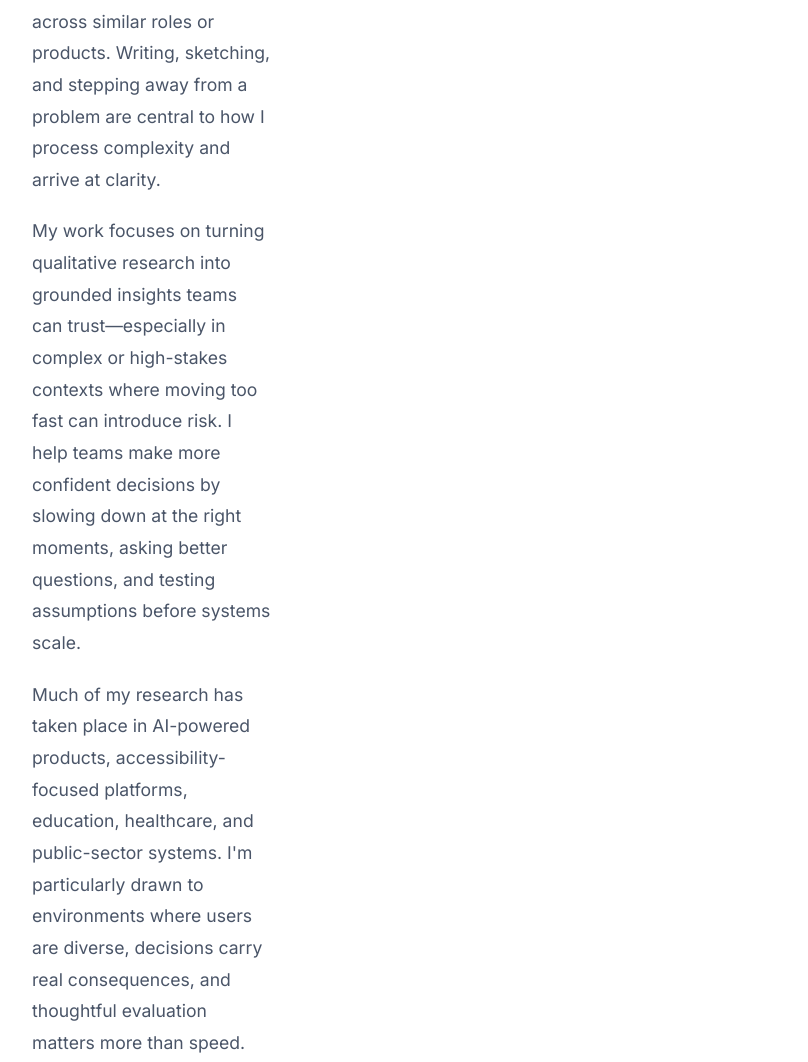
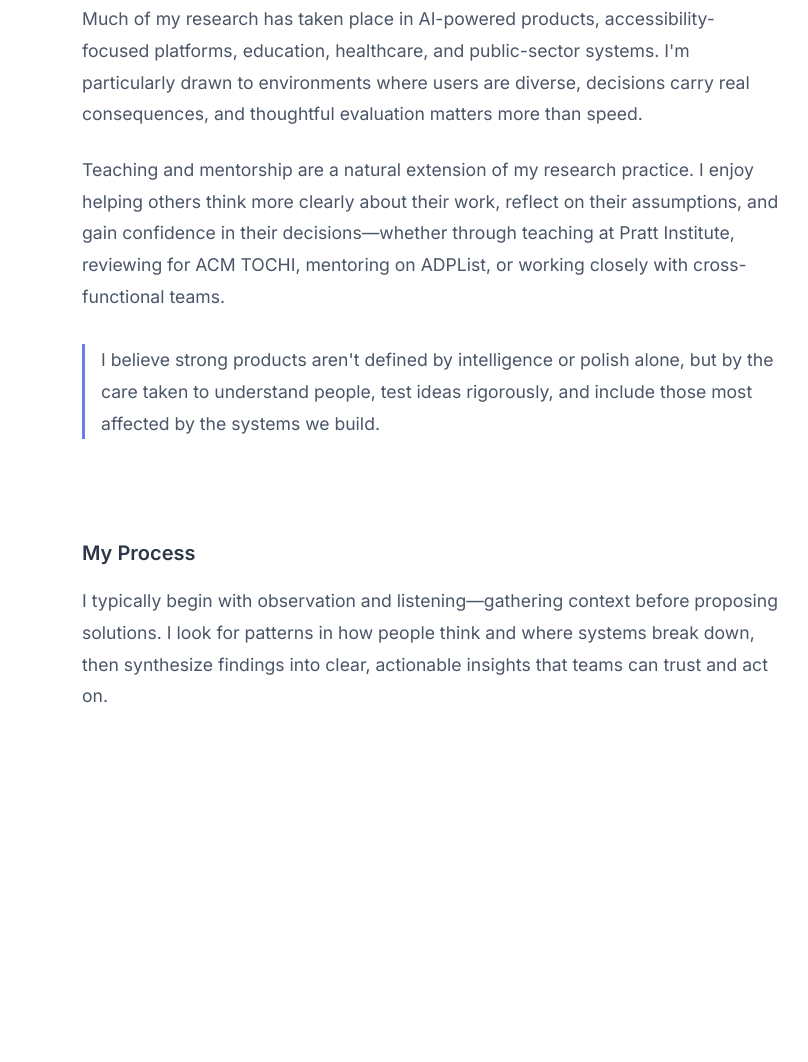
Before and after one commit to DorsaCharkhian/Dorsacharkhian, a website: page about.html in a window 1280 px wide. Shown: the part 616-1678 px from the top of the page, without its empty margins (208-1016 px from the left). After the commit the page ends 1424 px from the top, so only its background shows below. Drawn offline with Linux system fonts and the light colour scheme.

Commit message:
Update about and styles

```diff
--- a/about.html
+++ b/about.html
@@ -49,14 +49,13 @@
         </div>
     </nav>
 
-    <!-- About Section -->
+    <!-- About Section — single-column editorial layout -->
     <section id="about" class="about">
-        <div class="container">
-            <div class="section-header">
+        <div class="container about-container">
+            <div class="about-editorial">
+                <header class="section-header about-header">
                     <h2 class="section-title"><span class="heading-accent">About</span></h2>
-            </div>
-            <div class="about-content">
-                <div class="about-text">
+                </header>
                 <div class="about-body">
                     <p>
                         I'm a UX Researcher with a deliberate, reflective approach to understanding people and the systems they navigate.
@@ -77,7 +76,13 @@
                         I believe strong products aren't defined by intelligence or polish alone, but by the care taken to understand people, test ideas rigorously, and include those most affected by the systems we build.
                     </p>
                 </div>
-                </div>
+
+                <section class="about-process" id="process" aria-labelledby="process-heading">
+                    <h2 id="process-heading" class="about-process-title">My Process</h2>
+                    <p>
+                        I typically begin with observation and listening—gathering context before proposing solutions. I look for patterns in how people think and where systems break down, then synthesize findings into clear, actionable insights that teams can trust and act on.
+                    </p>
+                </section>
             </div>
         </div>
     </section>
--- a/styles.css
+++ b/styles.css
@@ -1004,69 +1004,103 @@ section {
     transform: translateY(-1px);
 }
 
-/* About Section — aligned with case study quality and tone */
+/* About Section — single-column editorial layout, calm and readable */
 .about {
     background: white;
     padding: 2rem 0 4rem;
     margin-top: 70px;
 }
 
+.about-container {
+    max-width: 100%;
+    padding: 0 20px;
+}
+
+.about-editorial {
+    max-width: 700px;
+    margin: 0 auto;
+    text-align: left;
+}
+
+.about .about-header.section-header {
+    text-align: left;
+    margin-bottom: 2rem;
+}
+
+.about .about-header .section-title {
+    font-size: 1.75rem;
+    font-weight: 600;
+    color: #2d3748;
+}
+
+.about-body {
+    margin-bottom: 0;
+}
+
+.about-body p {
+    font-size: 1.1rem;
+    line-height: 1.8;
+    color: #4a5568;
+    margin-bottom: 1.5rem;
+    font-weight: 400;
+}
+
+.about-body p:last-of-type {
+    margin-bottom: 0;
+}
+
+/* Belief statement — subtle emphasis, no heavy border */
+.about-body p.about-belief {
+    margin-top: 2rem;
+    margin-bottom: 0;
+    padding-left: 1rem;
+    border-left: 3px solid #667eea;
+}
+
+/* My Process — same typography, clear separation by spacing */
+.about-process {
+    margin-top: 3rem;
+    padding-top: 2rem;
+}
+
+.about-process-title {
+    font-size: 1.25rem;
+    font-weight: 600;
+    color: #2d3748;
+    margin-bottom: 1.25rem;
+}
+
+.about-process p {
+    font-size: 1.1rem;
+    line-height: 1.8;
+    color: #4a5568;
+    margin-bottom: 0;
+    font-weight: 400;
+}
+
+/* Legacy: about-content / about-text (when used elsewhere) */
+.about-content {
+    max-width: 700px;
+    margin: 0 auto;
+}
+
+.about-text {
+    min-width: 0;
+}
+
 .about .section-header {
-    margin-bottom: 2.5rem;
+    margin-bottom: 2rem;
 }
 
 .about .section-subtitle {
     font-size: 1.5rem;
     font-weight: 400;
     color: #4a5568;
-    max-width: 640px;
-    margin: 0 auto;
     line-height: 1.4;
 }
 
-.about-content {
-    max-width: 800px;
-    margin: 0 auto;
-    display: grid;
-    grid-template-columns: 240px 1fr;
-    gap: 3rem;
-    align-items: start;
-}
-
 .about-image {
-    display: flex;
-    justify-content: flex-end;
-    align-items: flex-start;
-}
-
-.about-text {
-    flex: 1;
-    min-width: 0;
-}
-
-.about-body {
-    margin-bottom: 2rem;
-}
-
-.about-body p {
-    font-size: 1.1rem;
-    line-height: 1.8;
-    color: #4a5568;
-    margin-bottom: 1.25rem;
-    max-width: 65ch;
-    font-weight: 400;
-}
-
-.about-body p:last-child {
-    margin-bottom: 0;
-}
-
-/* Belief statement — intentional emphasis, case-study accent */
-.about-body p.about-belief {
-    margin-top: 1.5rem;
-    margin-bottom: 1.5rem;
-    padding-left: 1rem;
-    border-left: 3px solid #667eea;
+    display: none;
 }
 
 .about-text h3 {
```
Lines whose indentation alone changed are shown as unchanged.
